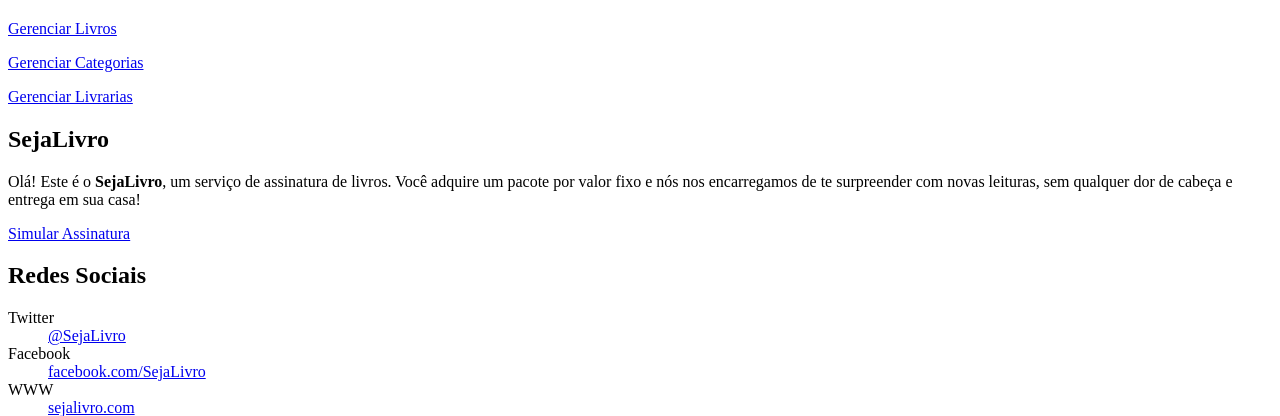
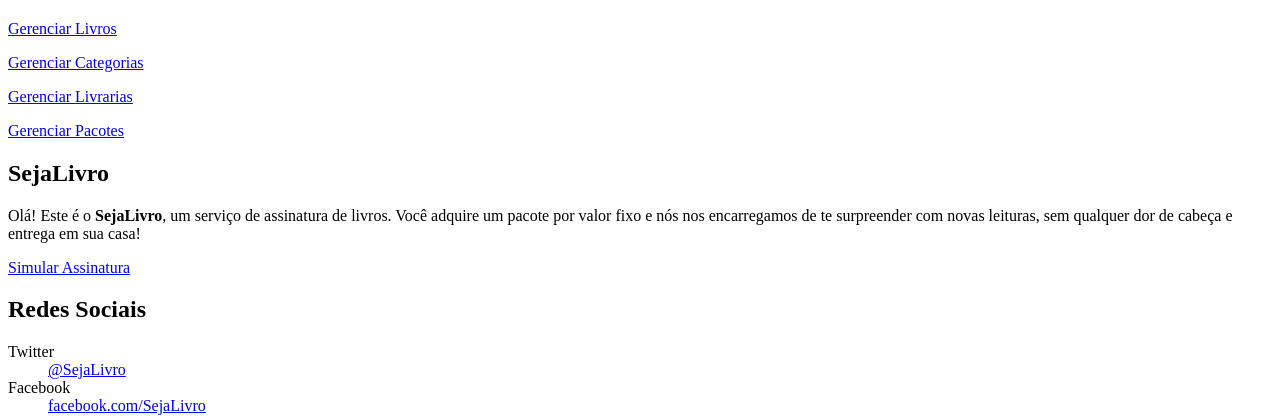
Before and after one commit to jhkersul/SejaLivro, a Rails app: page /admin in a window 1280 px wide. Shown: the part 199-615 px from the top of the page. Run offline with Rails 7, Linux system fonts and the light colour scheme; the visitor is signed in with stand-in values (Sample User, id 1); style sheets or scripts are compiled from the project's sources; some libraries are stand-ins or nearby versions.

Commit message:
categories images

```diff
--- a/app/views/admin/index.html.erb
+++ b/app/views/admin/index.html.erb
@@ -26,6 +26,7 @@
 											<p><%= link_to "Gerenciar Livros", books_path, :class => "button" %> </p>
 											<p><%= link_to "Gerenciar Categorias", categories_path, :class => "button" %> </p>
 											<p><%= link_to "Gerenciar Livrarias", bookstores_path, :class => "button" %> </p>
+											<p><%= link_to "Gerenciar Pacotes", bookstores_path, :class => "button" %> </p>
 										</div>
 									</div>
 								</section>
```
Also changed, not shown: public/images/categorias/anime.png (added), public/images/categorias/biografia.png (added), public/images/categorias/fantasia.png (added), public/images/categorias/juvenil.png (added), public/images/categorias/literatura_estrangeira.png (added), public/images/categorias/literatura_nacional.png (added), public/images/categorias/poesia.png (added), public/images/categorias/policial.png (added), public/images/categorias/romantico.png (added), public/images/categories_cover/anime.png (added), public/images/categories_cover/categoria_template.png (added), public/images/categories_cover/terror.png (added), 1 other file.
